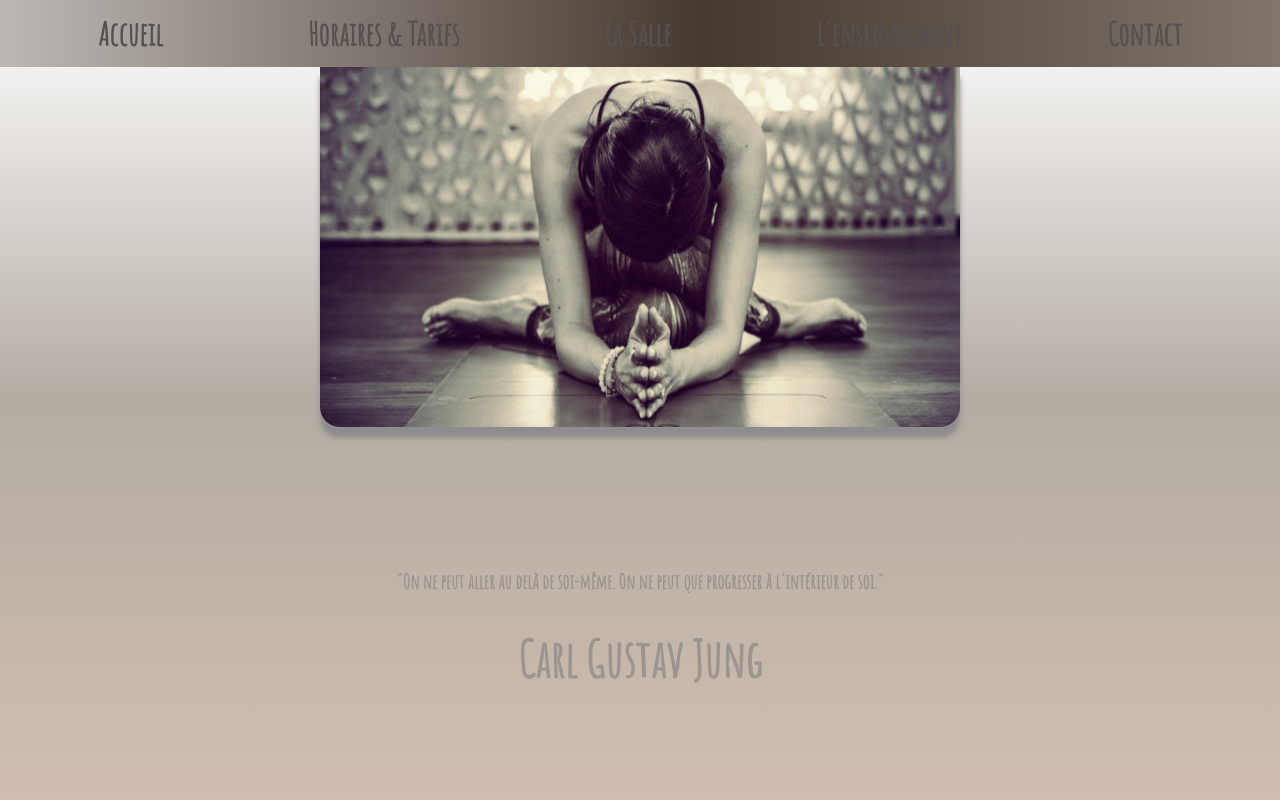
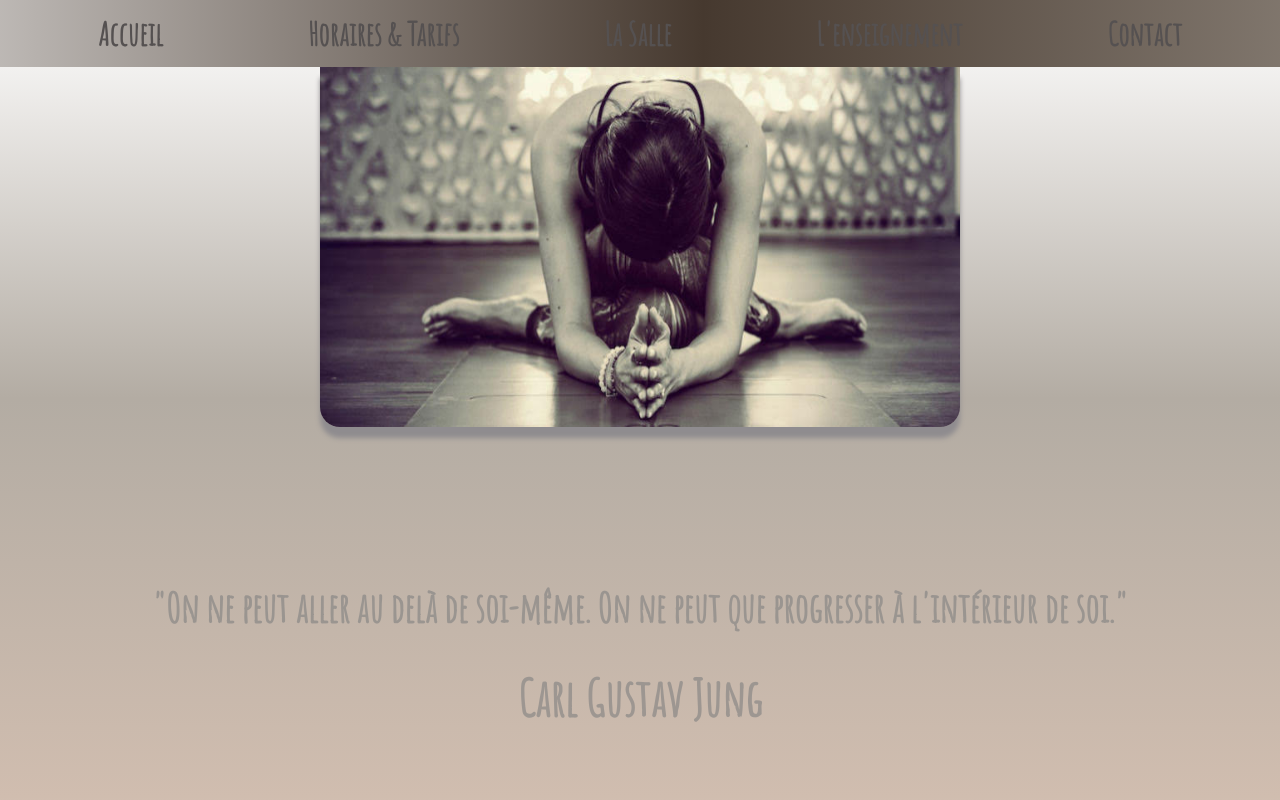
Before and after one commit to Morgan-Leblanc/SiteVritrineYoga, a React (Create React App) app: page / in a window 1280 px wide. Shown: the top 800 px of the page. Built offline with nearby package versions, Linux system fonts and the light colour scheme; a web font is replaced by a local one.

Commit message:
modif font-size citation acceuil

```diff
--- a/src/screens/screensCss/Acceuil.css
+++ b/src/screens/screensCss/Acceuil.css
@@ -8,7 +8,7 @@
 .citationAcceuil {
   font-family: "Amatic SC", sans-serif;
   font-weight: bold;
-  font-size: 10px !important;
+  font-size: 20px;
   opacity: 0.6;
   height: 30vh;
   margin-top: 10%;
```
